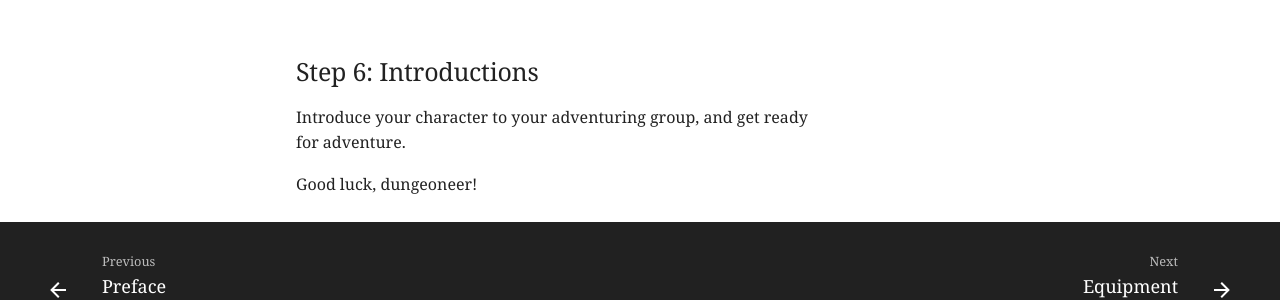
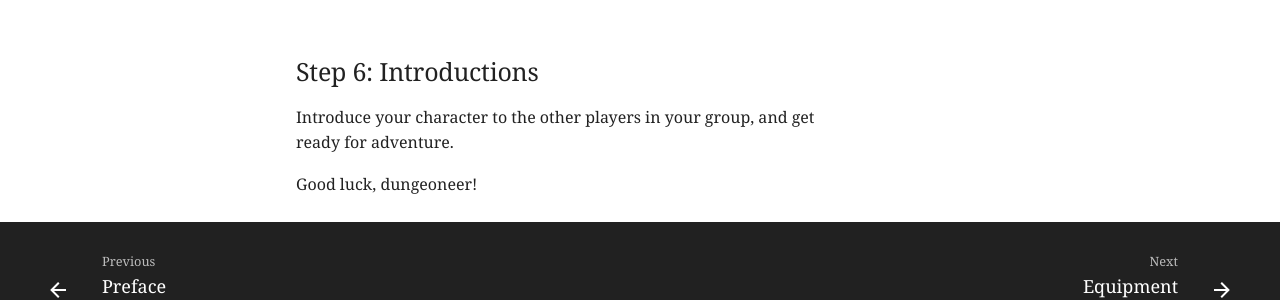
Before and after one commit to joemoose/dungeoneers.d20, an MkDocs documentation site: the page built from docs/character.md, in a window 1280 px wide and 900 px high, scrolled down 12407 px. Shown: the part 530-830 px from the top of the window. Built offline with MkDocs 1.6.1 and Material for MkDocs 9.7.7, drawn with Linux system fonts in a browser that asks for light colours; comment, search, counter and statistics services are not loaded.

Commit message:
Update character.md

```diff
--- a/docs/character.md
+++ b/docs/character.md
@@ -234,6 +234,6 @@ Finally, roll d100 once or twice (your call) and consult the following table to
 
 ## Step 6: Introductions
 
-Introduce your character to your adventuring group, and get ready for adventure.
+Introduce your character to the other players in your group, and get ready for adventure.
 
 Good luck, dungeoneer!
```
